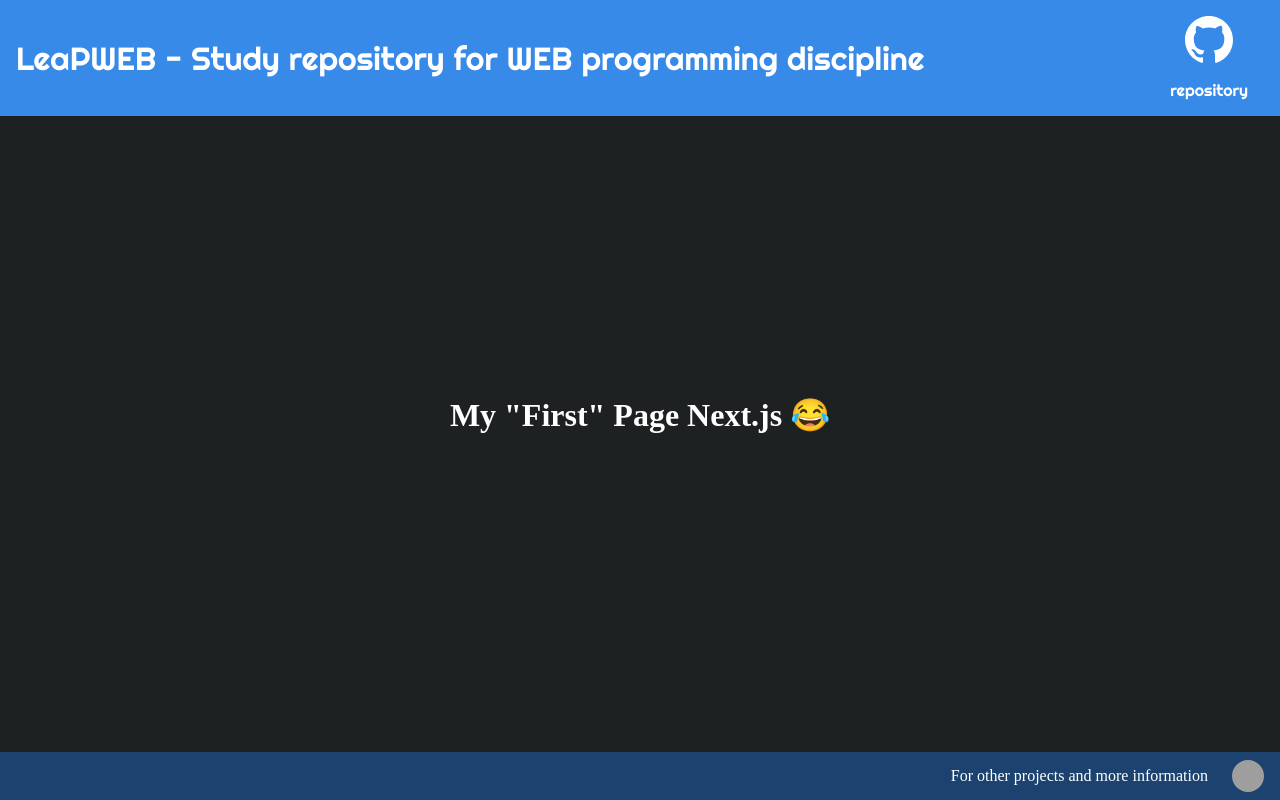
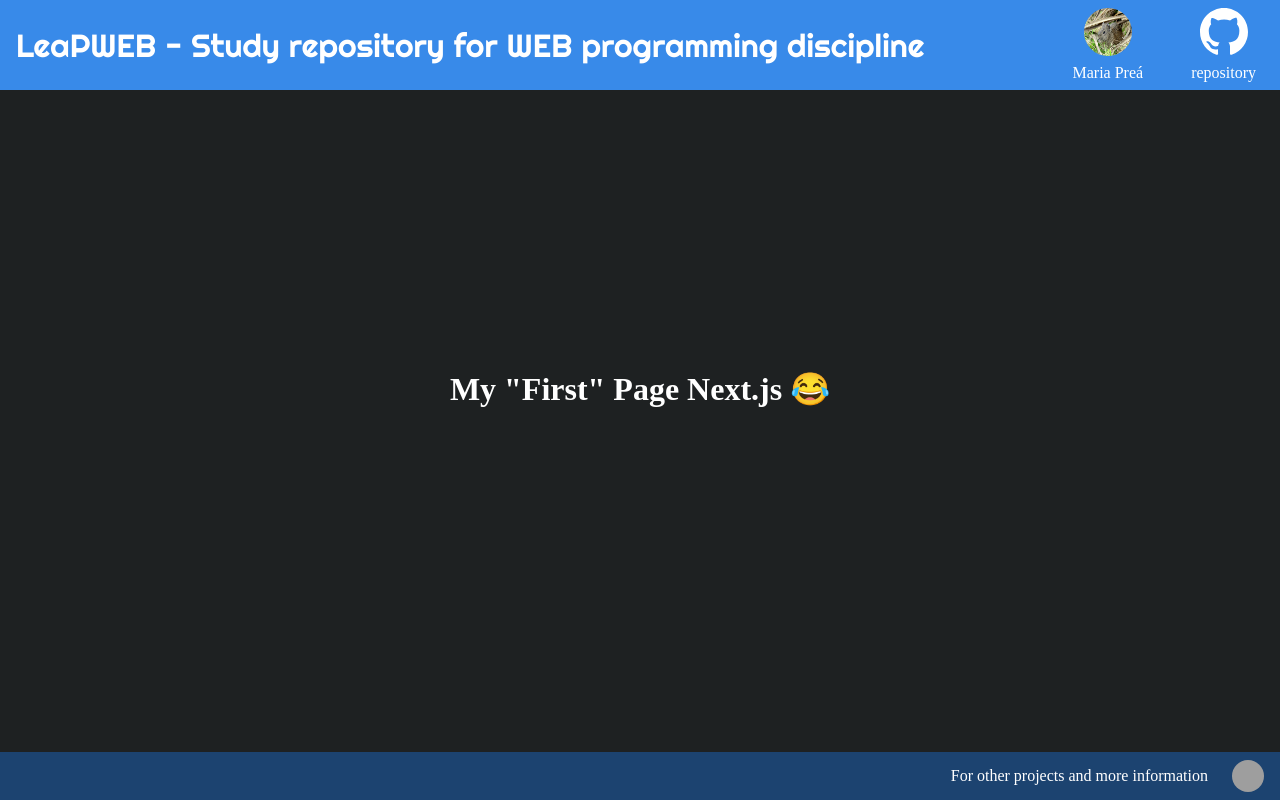
Before and after one commit to ZauJulio/LeaPWEB, a Next.js app in the folder ex01/: page / in a window 1280 px wide. Built offline with nearby package versions, Linux system fonts and the light colour scheme; grey boxes are pictures that could not be loaded.

Commit message:
add nextjs link Maria Preá

```diff
--- a/ex01/pages/index.js
+++ b/ex01/pages/index.js
@@ -1,5 +1,6 @@
 import styles from "../styles/pages/Home.module.scss";
 import Head from "next/head";
+import Link from "next/link";
 
 export default function Home() {
   return (
@@ -8,8 +9,17 @@ export default function Home() {
         <title>LeaPWEB</title>
       </Head>
       <header>
-        LeaPWEB - Study repository for WEB programming discipline
-        <div id="repository-link">
+        <h1>LeaPWEB - Study repository for WEB programming discipline</h1>
+
+        <div>
+          <Link href="/maria">
+            <div>
+              <img src="prea.jpg" alt="preá"></img>
+              <a>Maria Preá</a>
+            </div>
+          </Link>
+
+          <div>
             <a href="https://github.com/ZauJulio/LeaPWEB" target="_blank">
               <svg
                 class="octicon octicon-mark-github v-align-middle"
@@ -27,6 +37,7 @@ export default function Home() {
               <p>repository</p>
             </a>
           </div>
+        </div>
       </header>
 
       <main>
--- a/ex01/styles/pages/Home.module.scss
+++ b/ex01/styles/pages/Home.module.scss
@@ -3,16 +3,49 @@
     background: var(--header);
     color: var(--text);
 
+    display: flex;
+    justify-content: space-between;
+    align-items: center;
+
+    h1 {
       font-family: "Righteous", cursive;
       font-size: 2rem;
       font-weight: 300;
       padding: 1rem;
+    }
 
+    > div {
       display: flex;
-    justify-content: space-between;
+      flex-direction: row;
+      justify-content: center;
       align-items: center;
 
-    > div {
+      gap: 2rem;
+
+      div:first-of-type {
+        display: flex;
+        flex-direction: column;
+        justify-content: center;
+        align-items: center;
+
+        padding: 0.5rem;
+        cursor: pointer;
+
+        img {
+          display: block;
+          height: 3rem;
+          width: 3rem;
+          border-radius: 50%;
+        }
+
+        a {
+          padding-top: 0.5rem;
+          font-size: 1rem;
+        }
+      }
+
+      div:last-of-type {
+        padding: 0.5rem;
         a {
           display: flex;
           flex-direction: column;
@@ -28,10 +61,12 @@
             filter: invert(100%);
           }
           p {
-          padding-top: 1rem;
+            padding-top: 0.5rem;
             font-size: 1rem;
           }
         }
+      }
+
     }
   }
 
```
Also changed, not shown: ex01/pages/maria.js (added, +10 -0 lines), ex01/public/prea.jpg (added). Lines whose indentation alone changed are shown as unchanged.
